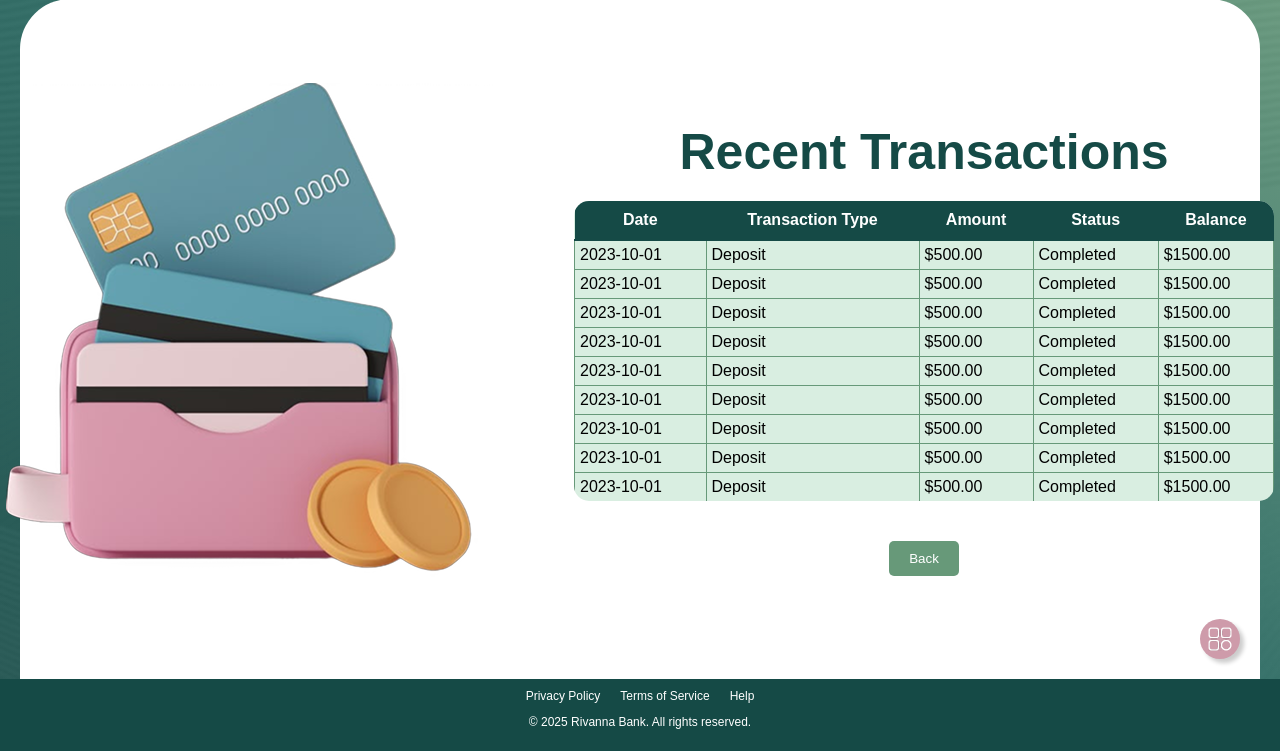
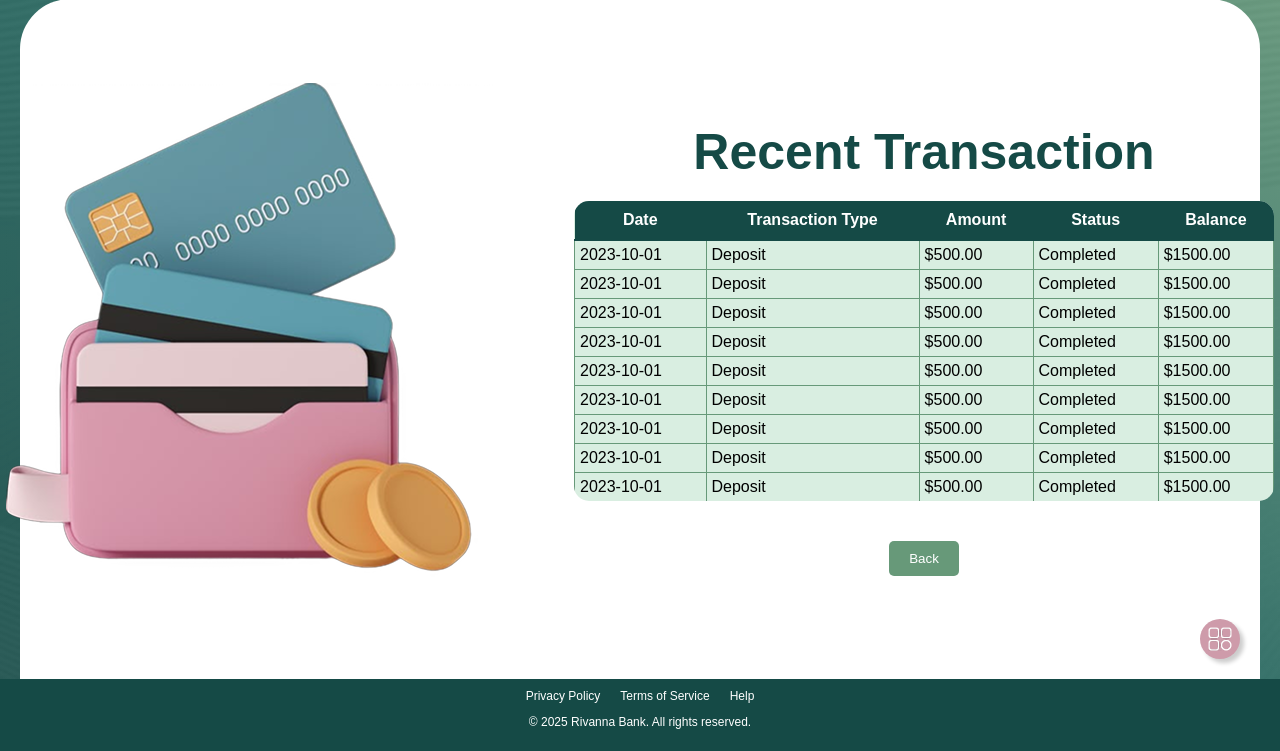
Before and after one commit to koolkiezee/RivannaBank, a Django app: page /Transaction-History in a window 1280 px wide. Shown: the part 101-852 px from the top of the page. Run offline with Django 5.2, Linux system fonts and the light colour scheme.

Commit message:
Transaction change

```diff
--- a/rivanna/rivannabank/templates/transactionHistory.html
+++ b/rivanna/rivannabank/templates/transactionHistory.html
@@ -6,7 +6,7 @@
     </div>
     <div class="transaction-container">
     <div class="heading">
-        <p>Recent Transactions</p>
+        <p>Recent Transaction</p>
     </div>
     <div class="transaction-table-wrapper">
         <table class="transaction-table">
```
